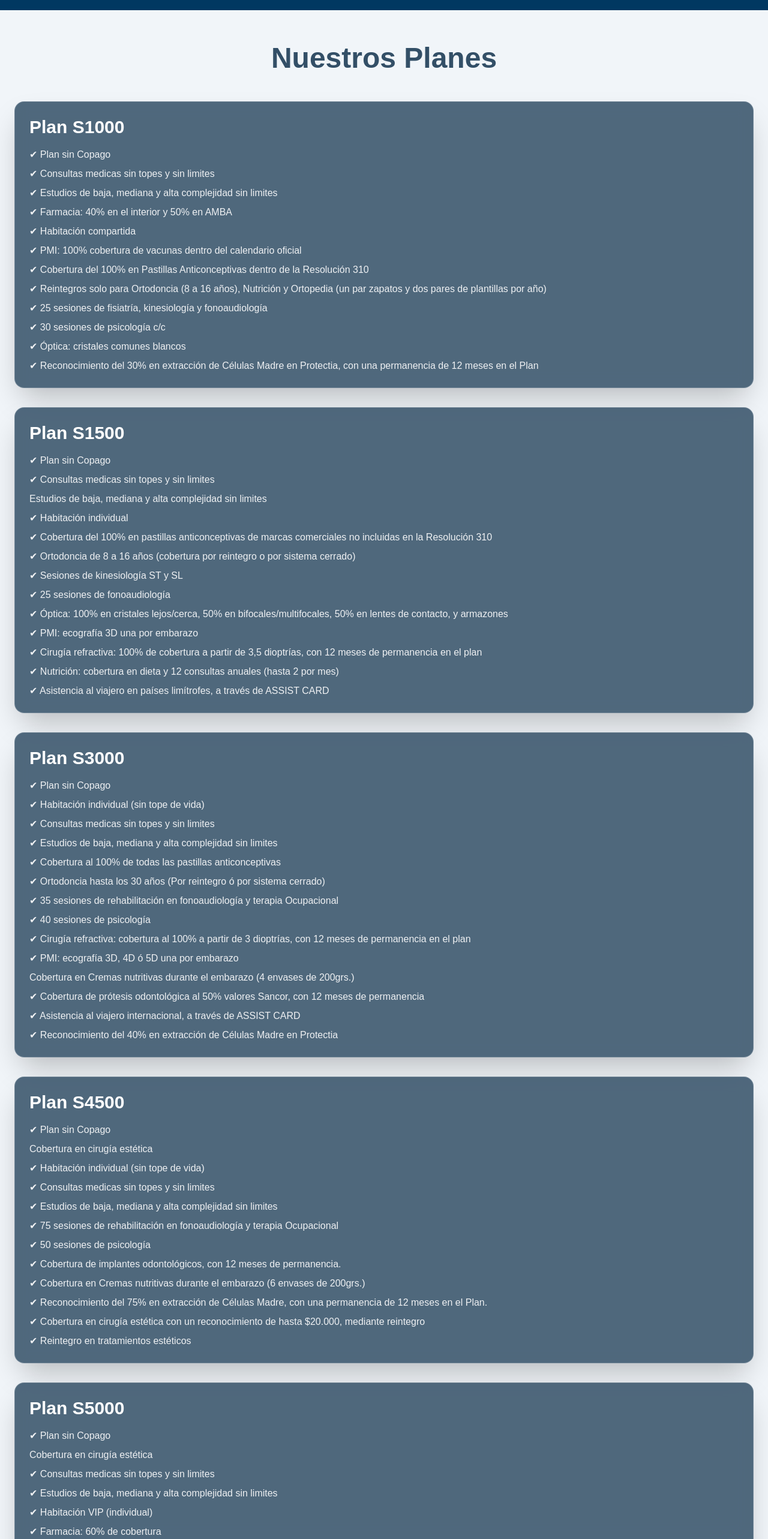
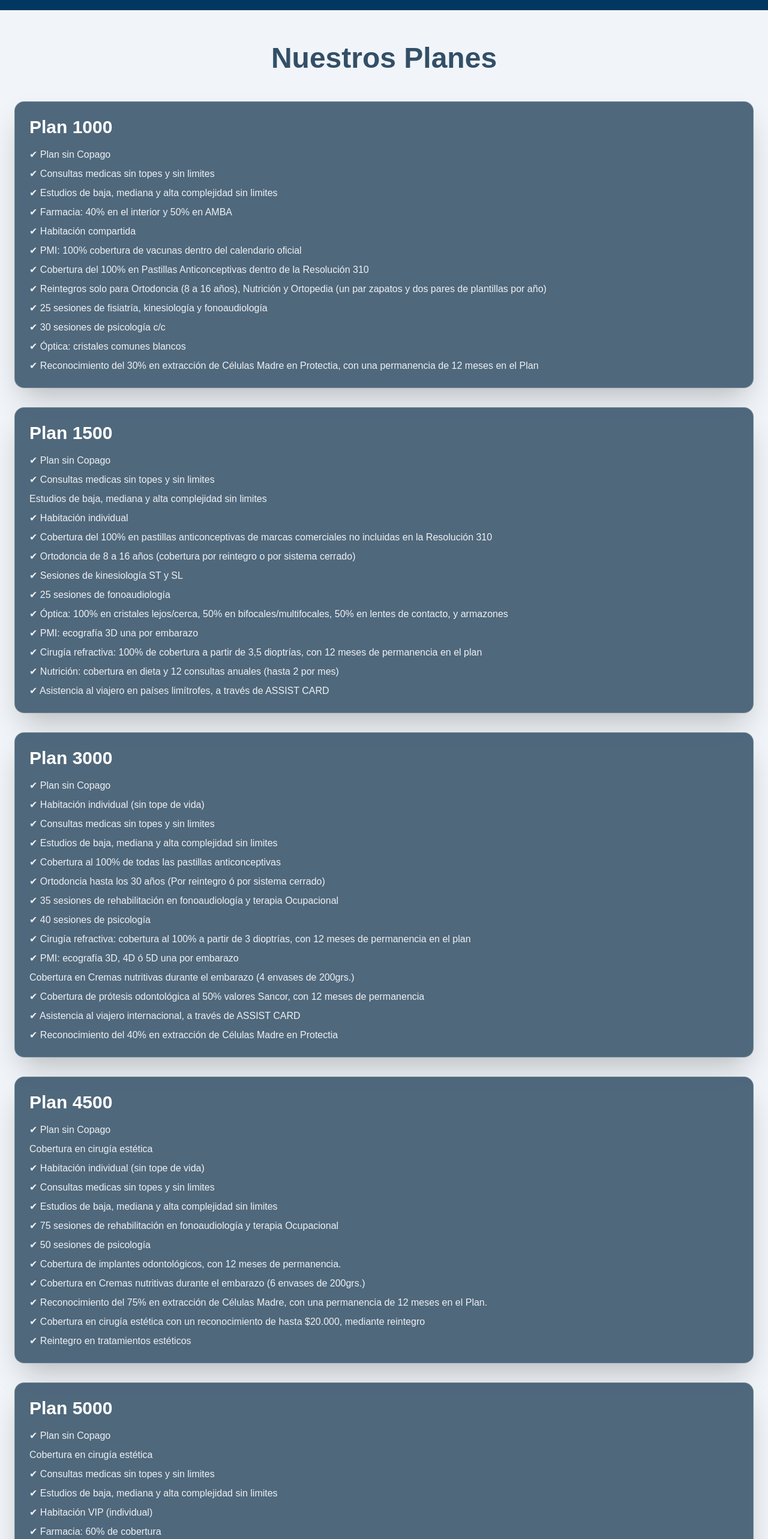
Before and after one commit to ariana003-code/sancor-web, a Next.js app: page / in a window 1280 px wide. Shown: the part 3694-6260 px from the top of the page at 60% size. Built offline with nearby package versions, Linux system fonts and the light colour scheme.

Commit message:
quitar S de los planes

```diff
--- a/app/page.tsx
+++ b/app/page.tsx
@@ -291,10 +291,10 @@ localidad: ${form.localidad}
 
     <div className="grid gap-8">
 
-      {/* PLAN S1000 */}
+      {/* PLAN 1000 */}
       <div className="bg-[#334f67]/85 backdrop-blur-md p-6 rounded-2xl shadow-2xl border border-white/20 text-white">
        <h3 className="font-bold text-3xl mb-4 text-white">
-          Plan S1000
+          Plan 1000
         </h3>
 
         <ul className="text-sm md:text-base space-y-2 text-white/90">
@@ -313,10 +313,10 @@ localidad: ${form.localidad}
         </ul>
       </div>
 
-      {/* PLAN S1500 */}
+      {/* PLAN 1500 */}
       <div className="bg-[#334f67]/85 backdrop-blur-md p-6 rounded-2xl shadow-2xl border border-white/20 text-white">
        <h3 className="font-bold text-3xl mb-4 text-white">
-          Plan S1500
+          Plan 1500
         </h3>
 
         <ul className="text-sm md:text-base space-y-2 text-white/90">
@@ -335,10 +335,10 @@ localidad: ${form.localidad}
         </ul>
       </div>
 
-      {/* PLAN S3000 */}
+      {/* PLAN 3000 */}
       <div className="bg-[#334f67]/85 backdrop-blur-md p-6 rounded-2xl shadow-2xl border border-white/20 text-white">
       <h3 className="font-bold text-3xl mb-4 text-white">
-          Plan S3000
+          Plan 3000
         </h3>
 
         <ul className="text-sm md:text-base space-y-2 text-white/90">
@@ -358,10 +358,10 @@ localidad: ${form.localidad}
         </ul>
       </div>
 
-      {/* PLAN S4500 */}
+      {/* PLAN 4500 */}
       <div className="bg-[#334f67]/85 backdrop-blur-md p-6 rounded-2xl shadow-2xl border border-white/20 text-white">
         <h3 className="font-bold text-3xl mb-4 text-white">
-          Plan S4500
+          Plan 4500
         </h3>
 
         <ul className="text-sm md:text-base space-y-2 text-white/90">
@@ -379,10 +379,10 @@ localidad: ${form.localidad}
         </ul>
       </div>
 
-      {/* PLAN S5000 */}
+      {/* PLAN 5000 */}
       <div className="bg-[#334f67]/85 backdrop-blur-md p-6 rounded-2xl shadow-2xl border border-white/20 text-white">
         <h3 className="font-bold text-3xl mb-4 text-white">
-          Plan S5000
+          Plan 5000
         </h3>
 
         <ul className="text-sm md:text-base space-y-2 text-white/90">
```
